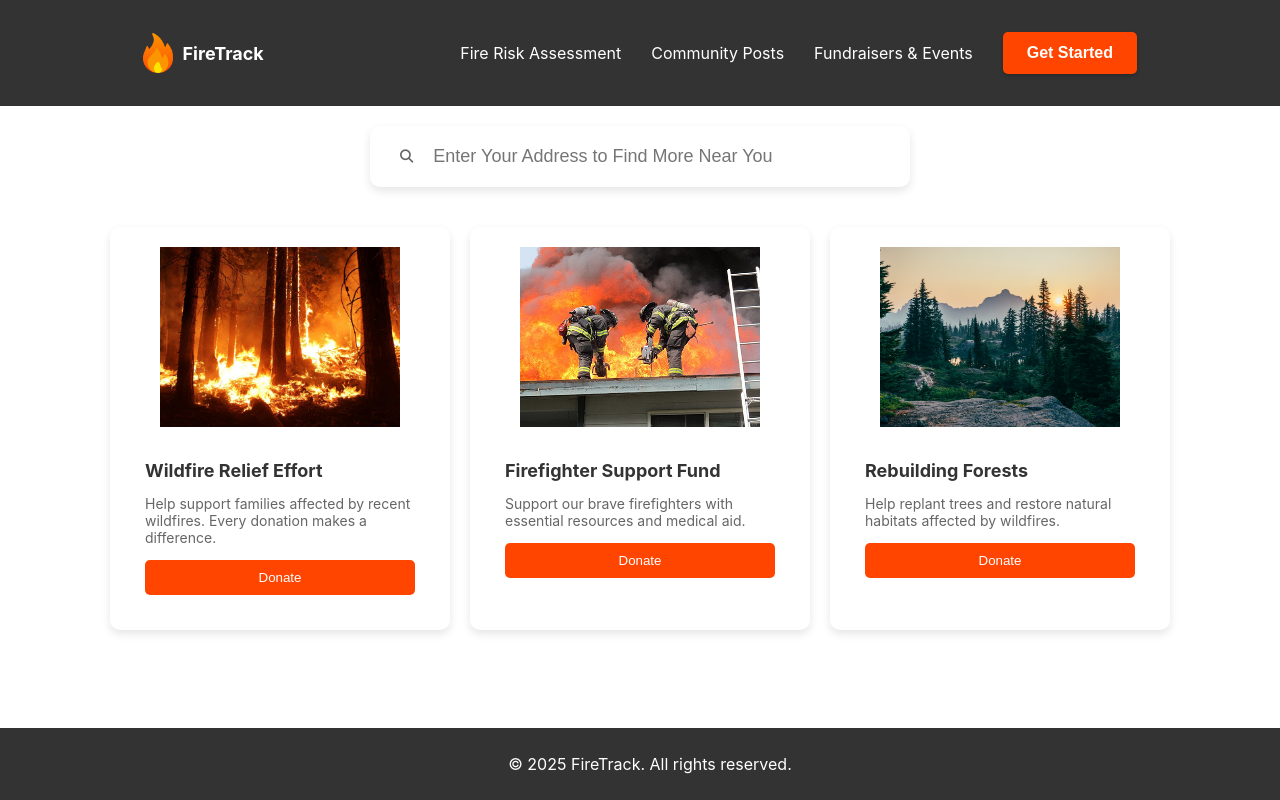
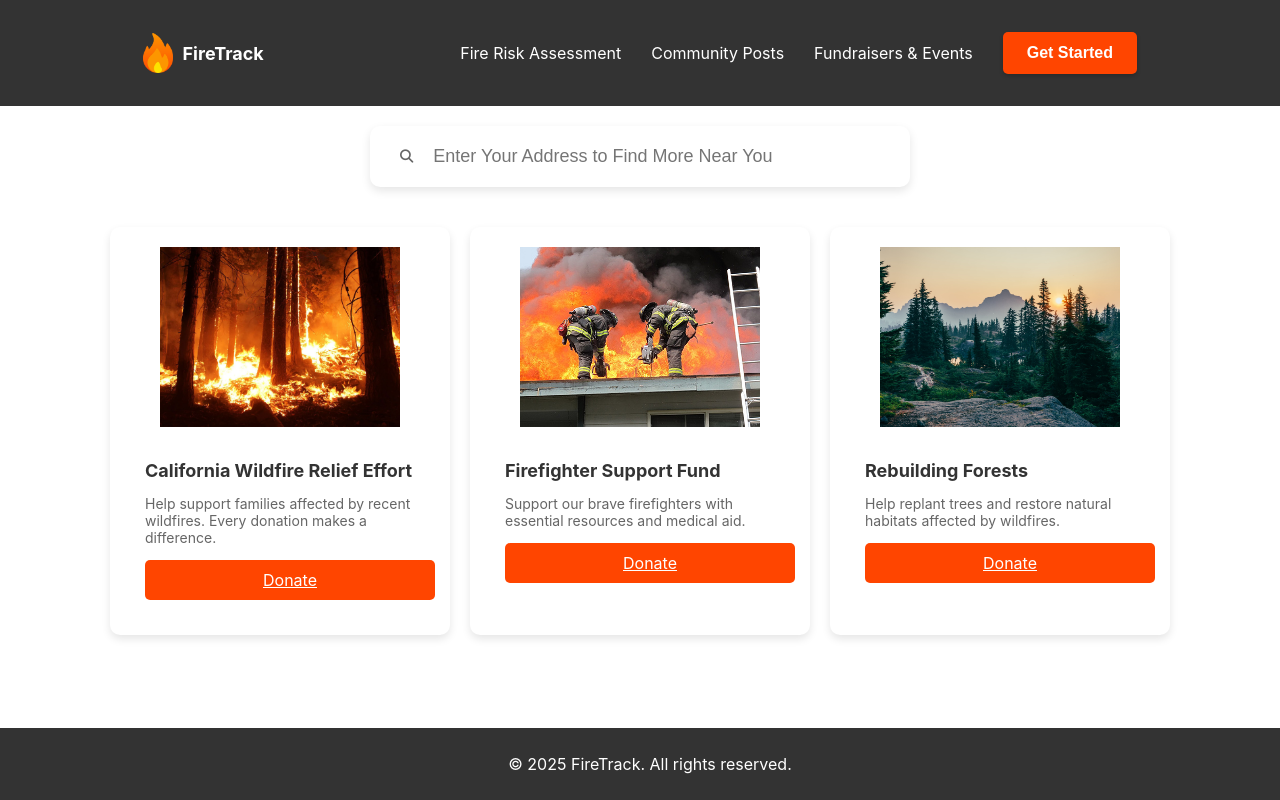
Before and after one commit to aaronli16/FireTrack, a React (Vite) app: page /fundraiser in a window 1280 px wide. Built offline with nearby package versions, Linux system fonts and the light colour scheme; no server answers.

Commit message:
fundraising progress update

```diff
--- a/src/components/fundraiser.jsx
+++ b/src/components/fundraiser.jsx
@@ -1,6 +1,29 @@
-import React from 'react';
+import React, { useState, useEffect } from 'react';
 
 const Fundraiser = () => {
+  const [userLocation, setUserLocation] = useState(null);
+  const [error, setError] = useState(null);
+
+  useEffect(() => {
+    if ('geolocation' in navigator) {
+      navigator.geolocation.getCurrentPosition(
+        (position) => {
+          setUserLocation({
+            lat: position.coords.latitude,
+            lng: position.coords.longitude,
+          });
+          console.log('User location:', position.coords.latitude, position.coords.longitude);
+        },
+        (err) => {
+          setError(err.message);
+          console.error('Error obtaining location:', err);
+        }
+      );
+    } else {
+      setError('Geolocation is not supported by this browser.');
+    }
+  }, []);
+
   return (
     <div>
       <main>
@@ -20,18 +43,33 @@ const Fundraiser = () => {
           />
         </form>
 
+        {error && <div className="error">{error}</div>}
+        {userLocation && (
+          <div className="user-location">
+            <p>
+              Your location: {userLocation.lat.toFixed(4)}, {userLocation.lng.toFixed(4)}
+            </p>
+          </div>
+        )}
+
+
         <section className="fundraising">
           <div className="fundraiser-container">
             <div className="fundraiser-card">
               <img src="src/img/wildfire.jpg" alt="Wildfire in a forest" />
               <div className="card-content">
-                <h3>Wildfire Relief Effort</h3>
+                <h3>California Wildfire Relief Effort</h3>
                 <p>
                   Help support families affected by recent wildfires. Every donation makes a difference.
                 </p>
-                <button className="donate-btn" aria-label="Donate to Wildfire Relief Effort">
+                <a
+                  href="https://greatergood.org/disaster-relief/california-wildfires?https://greatergood.org/disaster-relief/california-wildfires&utm_term=&utm_campaign=DELVE_US_GGC_G_PMAX_DisasterRelief_Wildfire&utm_source=google&utm_medium=cpc&hsa_acc=6245854046&hsa_cam=22178490238&hsa_grp=&hsa_ad=&hsa_src=x&hsa_tgt=&hsa_kw=&hsa_mt=&hsa_net=adwords&hsa_ver=3&gad_source=1&gclid=Cj0KCQiAoJC-BhCSARIsAPhdfSj2h4BDbZO07GDbCrhbhgWA0GTLo6XdULSYViFdsD1DPv64697lc9IaAsfNEALw_wcB"
+                  className="donate-btn"
+                  target="_blank"
+                  aria-label="Donate to Wildfire Relief Effort"
+                >
                   Donate
-                </button>
+                </a>
               </div>
             </div>
 
@@ -42,9 +80,14 @@ const Fundraiser = () => {
                 <p>
                   Support our brave firefighters with essential resources and medical aid.
                 </p>
-                <button className="donate-btn" aria-label="Donate to Firefighter Support Fund">
+                <a
+                  href="https://www.nvfc.org/nvfc-volunteer-firefighter-support-fund/"
+                  className="donate-btn"
+                  target="_blank"
+                  aria-label="Donate to Firefighter Support Fund"
+                >
                   Donate
-                </button>
+                </a>
               </div>
             </div>
 
@@ -55,9 +98,14 @@ const Fundraiser = () => {
                 <p>
                   Help replant trees and restore natural habitats affected by wildfires.
                 </p>
-                <button className="donate-btn" aria-label="Donate to Rebuilding Forests">
+                <a
+                  href="https://plantwithpurpose.org/reforestation/?gad_source=1&gclid=Cj0KCQiAoJC-BhCSARIsAPhdfSh7_8s8IcOVwfsYpj0EHotl6KCJtipXCs1Q9x5LyZ88wAyCwuTdMeEaAgSqEALw_wcB"
+                  className="donate-btn"
+                  target="_blank"
+                  aria-label="Donate to Rebuilding Forests"
+                >
                   Donate
-                </button>
+                </a>
               </div>
             </div>
           </div>
```
Also changed, not shown: 1 other file (tests, documents, lock files or other folders).
